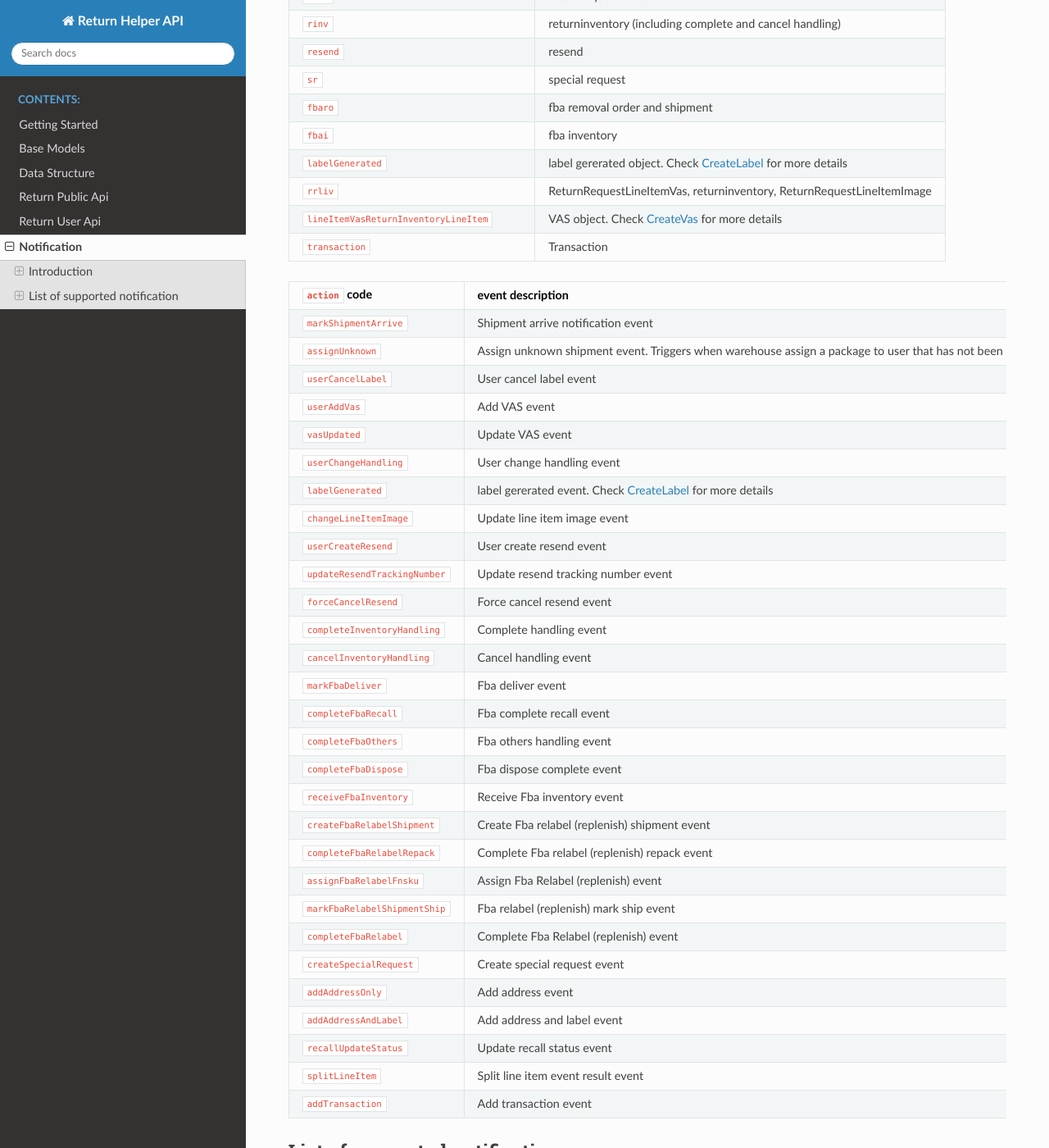
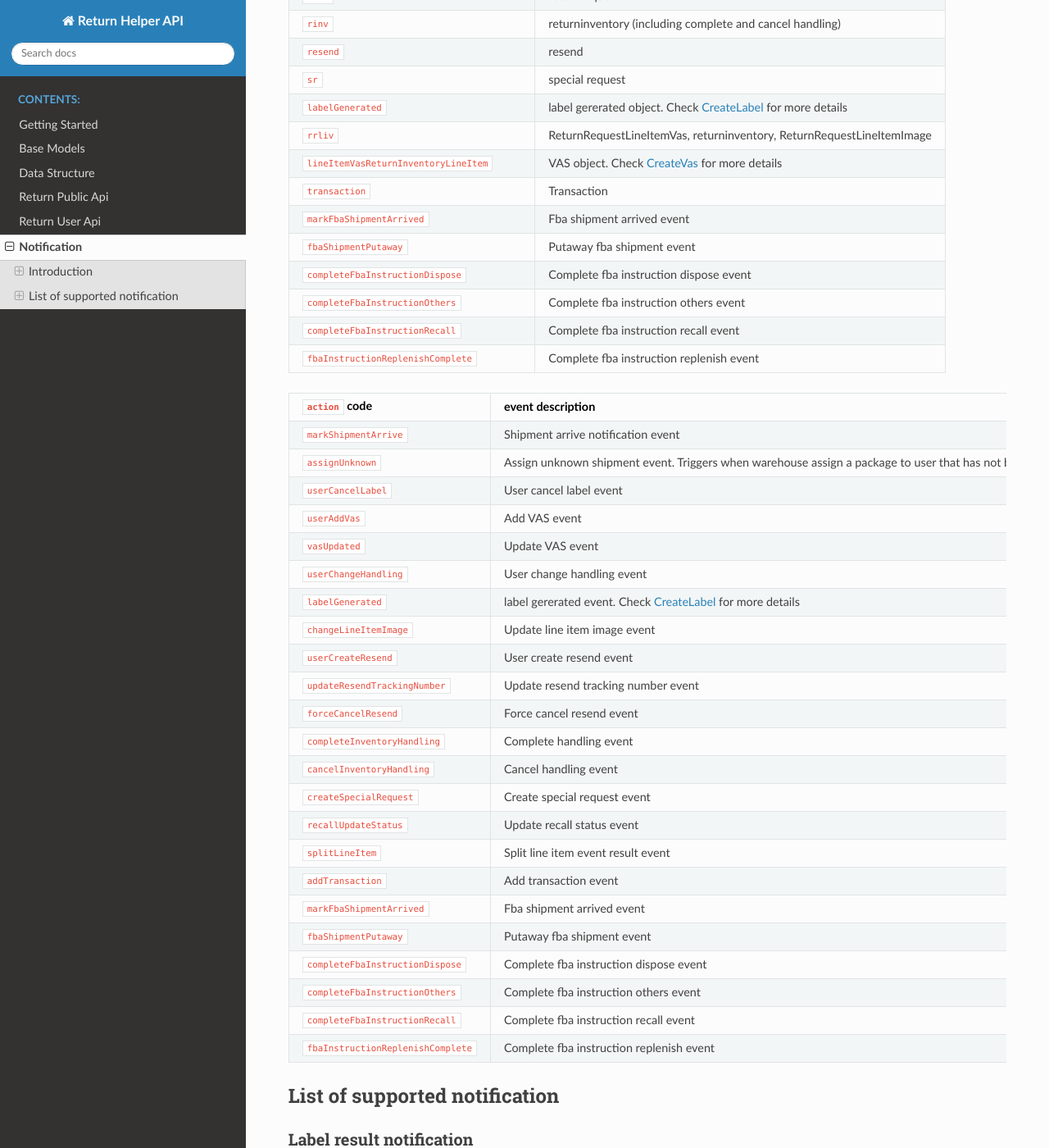
Before and after one commit to ReturnHelper/return-request-api-docs, a Sphinx documentation site: the page built from source/Notification.rst, in a window 1280 px wide and 1400 px high, scrolled down 3184 px. Shown: the whole window at 82% size. Built offline with Sphinx 7.4.7 and the Read the Docs theme 2.0.0, drawn with Linux system fonts in a browser that asks for light colours.

Commit message:
update: new fba for notification page

```diff
--- a/source/Notification.rst
+++ b/source/Notification.rst
@@ -147,10 +147,6 @@ These are enums that used to identify the notification type which clients can ma
      - resend
    * - ``sr``
      - special request
-   * - ``fbaro``
-     - fba removal order and shipment
-   * - ``fbai``
-     - fba inventory
    * - ``labelGenerated``
      - label gererated object. Check :ref:`method-CreateLabel` for more details
    * - ``rrliv``
@@ -159,6 +155,18 @@ These are enums that used to identify the notification type which clients can ma
      - VAS object. Check :ref:`method-CreateVas` for more details
    * - ``transaction``
      - Transaction
+   * - ``markFbaShipmentArrived``
+     - Fba shipment arrived event
+   * - ``fbaShipmentPutaway``
+     - Putaway fba shipment event
+   * - ``completeFbaInstructionDispose``
+     - Complete fba instruction dispose event
+   * - ``completeFbaInstructionOthers``
+     - Complete fba instruction others event
+   * - ``completeFbaInstructionRecall``
+     - Complete fba instruction recall event
+   * - ``fbaInstructionReplenishComplete``
+     - Complete fba instruction replenish event
 
 .. list-table::
    :widths: 15 25
@@ -192,38 +200,26 @@ These are enums that used to identify the notification type which clients can ma
      - Complete handling event
    * - ``cancelInventoryHandling``
      - Cancel handling event
-   * - ``markFbaDeliver``
-     - Fba deliver event
-   * - ``completeFbaRecall``
-     - Fba complete recall event
-   * - ``completeFbaOthers``
-     - Fba others handling event
-   * - ``completeFbaDispose``
-     - Fba dispose complete event
-   * - ``receiveFbaInventory``
-     - Receive Fba inventory event
-   * - ``createFbaRelabelShipment``
-     - Create Fba relabel (replenish) shipment event
-   * - ``completeFbaRelabelRepack``
-     - Complete Fba relabel (replenish) repack event
-   * - ``assignFbaRelabelFnsku``
-     - Assign Fba Relabel (replenish) event
-   * - ``markFbaRelabelShipmentShip``
-     - Fba relabel (replenish) mark ship event
-   * - ``completeFbaRelabel``
-     - Complete Fba Relabel (replenish) event
    * - ``createSpecialRequest``
      - Create special request event
-   * - ``addAddressOnly``
-     - Add address event
-   * - ``addAddressAndLabel``
-     - Add address and label event
    * - ``recallUpdateStatus``
      - Update recall status event
    * - ``splitLineItem``
      - Split line item event result event
    * - ``addTransaction``
      - Add transaction event
+   * - ``markFbaShipmentArrived``
+     - Fba shipment arrived event
+   * - ``fbaShipmentPutaway``
+     - Putaway fba shipment event
+   * - ``completeFbaInstructionDispose``
+     - Complete fba instruction dispose event
+   * - ``completeFbaInstructionOthers``
+     - Complete fba instruction others event
+   * - ``completeFbaInstructionRecall``
+     - Complete fba instruction recall event
+   * - ``fbaInstructionReplenishComplete``
+     - Complete fba instruction replenish event
 
 
 List of supported notification
```
